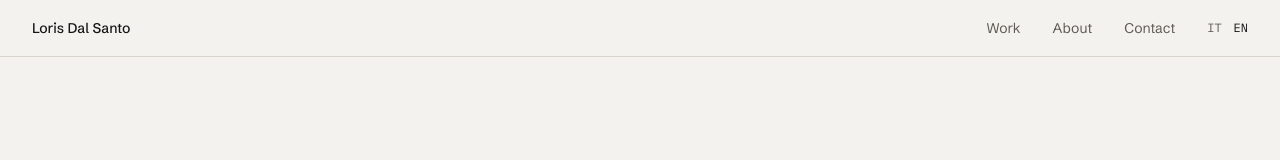
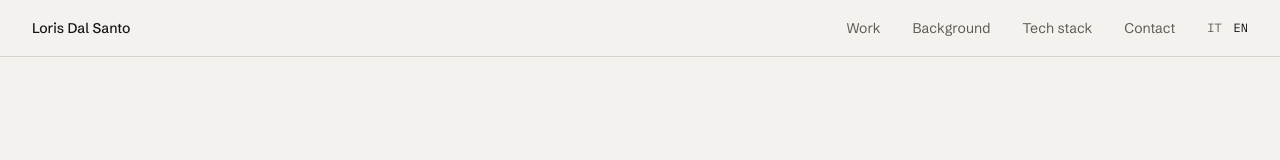
Before and after one commit to TheDollMaster98/lorisdalsanto.dev, a Next.js app: page /en/ in a window 1280 px wide. Shown: the top 160 px of the page. Built offline with nearby package versions, Linux system fonts and the light colour scheme.

Commit message:
Split Profile into Background and Tech stack sections
02 / Background holds experience and education, 03 / Tech stack holds the
tools table, contact moves to 04. The header gets a Tech stack link;
Background and Tech stack are hidden from the header on mobile, where four
items do not fit.

```diff
--- a/src/app/(public)/[lang]/_landing-sections/About.tsx
+++ b/src/app/(public)/[lang]/_landing-sections/About.tsx
@@ -35,31 +35,13 @@ export function About({ about }: { about: Content["about"] }) {
   return (
     <Section id="about" index="02" label={about.label}>
       <div className="grid grid-cols-1 gap-16 md:grid-cols-2 md:gap-6">
-        <div className="space-y-16">
-          <div data-reveal>
-            <Heading>{about.experienceLabel}</Heading>
-            <Timeline entries={about.experience} />
-          </div>
-          <div data-reveal>
-            <Heading>{about.educationLabel}</Heading>
-            <Timeline entries={about.education} />
-          </div>
+        <div data-reveal>
+          <Heading>{about.experienceLabel}</Heading>
+          <Timeline entries={about.experience} />
         </div>
         <div data-reveal>
-          <Heading>{about.skillsLabel}</Heading>
-          <dl className="text-sm">
-            {about.skills.map((skill) => (
-              <div
-                key={skill.area}
-                className="grid grid-cols-[5.5rem_1fr] gap-4 border-t border-line py-4"
-              >
-                <dt className="font-mono text-xs leading-5 text-ink-muted">
-                  {skill.area}
-                </dt>
-                <dd>{skill.items}</dd>
-              </div>
-            ))}
-          </dl>
+          <Heading>{about.educationLabel}</Heading>
+          <Timeline entries={about.education} />
         </div>
       </div>
     </Section>
--- a/src/app/(public)/[lang]/_landing-sections/Contact.tsx
+++ b/src/app/(public)/[lang]/_landing-sections/Contact.tsx
@@ -4,7 +4,7 @@ import { Section } from "./Section";
 
 export function Contact({ contact }: { contact: Content["contact"] }) {
   return (
-    <Section id="contact" index="03" label={contact.label}>
+    <Section id="contact" index="04" label={contact.label}>
       <p data-reveal className="mb-6 text-ink-muted">
         {contact.intro}
       </p>
@@ -14,7 +14,11 @@ export function Contact({ contact }: { contact: Content["contact"] }) {
         className="relative inline-block break-all pb-1 text-[clamp(1.75rem,5vw,4.5rem)] font-medium leading-none tracking-[-0.03em] transition-colors hover:text-ink-muted"
       >
         {profile.email}
-        <span data-line className="absolute inset-x-0 bottom-0 h-px bg-ink" aria-hidden />
+        <span
+          data-line
+          className="absolute inset-x-0 bottom-0 h-px bg-ink"
+          aria-hidden
+        />
       </a>
       <ul data-reveal className="mt-16 flex flex-wrap gap-x-8 gap-y-3 text-sm">
         {profile.links.map((link) => (
--- /dev/null
+++ b/src/app/(public)/[lang]/_landing-sections/Stack.tsx
@@ -0,0 +1,22 @@
+import type { Content } from "@/models/content.model";
+import { Section } from "./Section";
+
+export function Stack({ stack }: { stack: Content["stack"] }) {
+  return (
+    <Section id="stack" index="03" label={stack.label}>
+      <dl data-reveal className="max-w-3xl text-sm md:text-base">
+        {stack.skills.map((skill) => (
+          <div
+            key={skill.area}
+            className="grid grid-cols-[5.5rem_1fr] gap-4 border-t border-line py-4 md:grid-cols-[8.5rem_1fr]"
+          >
+            <dt className="font-mono text-xs leading-5 text-ink-muted md:leading-6">
+              {skill.area}
+            </dt>
+            <dd>{skill.items}</dd>
+          </div>
+        ))}
+      </dl>
+    </Section>
+  );
+}
--- a/src/app/(public)/[lang]/_landing-sections/Work.tsx
+++ b/src/app/(public)/[lang]/_landing-sections/Work.tsx
@@ -7,7 +7,10 @@ export function Work({ work }: { work: Content["work"] }) {
       <ol>
         {work.projects.map((project) => {
           const content = (
-            <div data-reveal className="grid grid-cols-12 gap-x-6 gap-y-3 py-8 md:py-10">
+            <div
+              data-reveal
+              className="grid grid-cols-12 gap-x-6 gap-y-3 py-8 md:py-10"
+            >
               <div className="col-span-8 md:col-span-5">
                 <h3 className="text-2xl font-medium tracking-[-0.02em] md:text-3xl">
                   {project.title}
--- a/src/app/(public)/[lang]/page.tsx
+++ b/src/app/(public)/[lang]/page.tsx
@@ -7,6 +7,7 @@ import { About } from "./_landing-sections/About";
 import { Contact } from "./_landing-sections/Contact";
 import { Hero } from "./_landing-sections/Hero";
 import { Intro } from "./_landing-sections/Intro";
+import { Stack } from "./_landing-sections/Stack";
 import { Work } from "./_landing-sections/Work";
 
 export default async function LandingPage({
@@ -26,6 +27,7 @@ export default async function LandingPage({
         <Intro intro={content.intro} />
         <Work work={content.work} />
         <About about={content.about} />
+        <Stack stack={content.stack} />
         <Contact contact={content.contact} />
       </main>
       <Footer footer={content.footer} />
--- a/src/components/layout/Header.tsx
+++ b/src/components/layout/Header.tsx
@@ -11,7 +11,9 @@ type HeaderProps = {
 export function Header({ locale, nav }: HeaderProps) {
   const items = [
     { label: nav.work, href: "#work" },
-    { label: nav.about, href: "#about" },
+    // Su mobile non c'è spazio per quattro voci: queste si raggiungono scorrendo.
+    { label: nav.about, href: "#about", secondary: true },
+    { label: nav.stack, href: "#stack", secondary: true },
     { label: nav.contact, href: "#contact" },
   ];
 
@@ -27,7 +29,9 @@ export function Header({ locale, nav }: HeaderProps) {
               <a
                 key={item.href}
                 href={item.href}
-                className="transition-colors hover:text-ink"
+                className={`transition-colors hover:text-ink ${
+                  item.secondary ? "hidden md:inline" : ""
+                }`}
               >
                 {item.label}
               </a>
--- a/src/content/en.ts
+++ b/src/content/en.ts
@@ -8,7 +8,8 @@ export const en: Content = {
   },
   nav: {
     work: "Work",
-    about: "About",
+    about: "Background",
+    stack: "Tech stack",
     contact: "Contact",
   },
   hero: {
@@ -94,7 +95,7 @@ export const en: Content = {
     ],
   },
   about: {
-    label: "About",
+    label: "Background",
     experienceLabel: "Experience",
     experience: [
       {
@@ -126,7 +127,9 @@ export const en: Content = {
         role: "Computer Science for Digital Communication",
       },
     ],
-    skillsLabel: "Tools",
+  },
+  stack: {
+    label: "Tech stack",
     skills: [
       {
         area: "Web",
--- a/src/content/it.ts
+++ b/src/content/it.ts
@@ -8,7 +8,8 @@ export const it: Content = {
   },
   nav: {
     work: "Lavori",
-    about: "Profilo",
+    about: "Percorso",
+    stack: "Tecnologie",
     contact: "Contatti",
   },
   hero: {
@@ -94,7 +95,7 @@ export const it: Content = {
     ],
   },
   about: {
-    label: "Profilo",
+    label: "Percorso",
     experienceLabel: "Esperienza",
     experience: [
       {
@@ -126,7 +127,9 @@ export const it: Content = {
         role: "Informatica per la comunicazione digitale",
       },
     ],
-    skillsLabel: "Strumenti",
+  },
+  stack: {
+    label: "Tecnologie",
     skills: [
       {
         area: "Web",
--- a/src/models/content.model.ts
+++ b/src/models/content.model.ts
@@ -11,6 +11,7 @@ export type Content = {
   nav: {
     work: string;
     about: string;
+    stack: string;
     contact: string;
   };
   hero: {
@@ -33,7 +34,9 @@ export type Content = {
     experience: Entry[];
     educationLabel: string;
     education: Entry[];
-    skillsLabel: string;
+  };
+  stack: {
+    label: string;
     skills: Skill[];
   };
   contact: {
```
